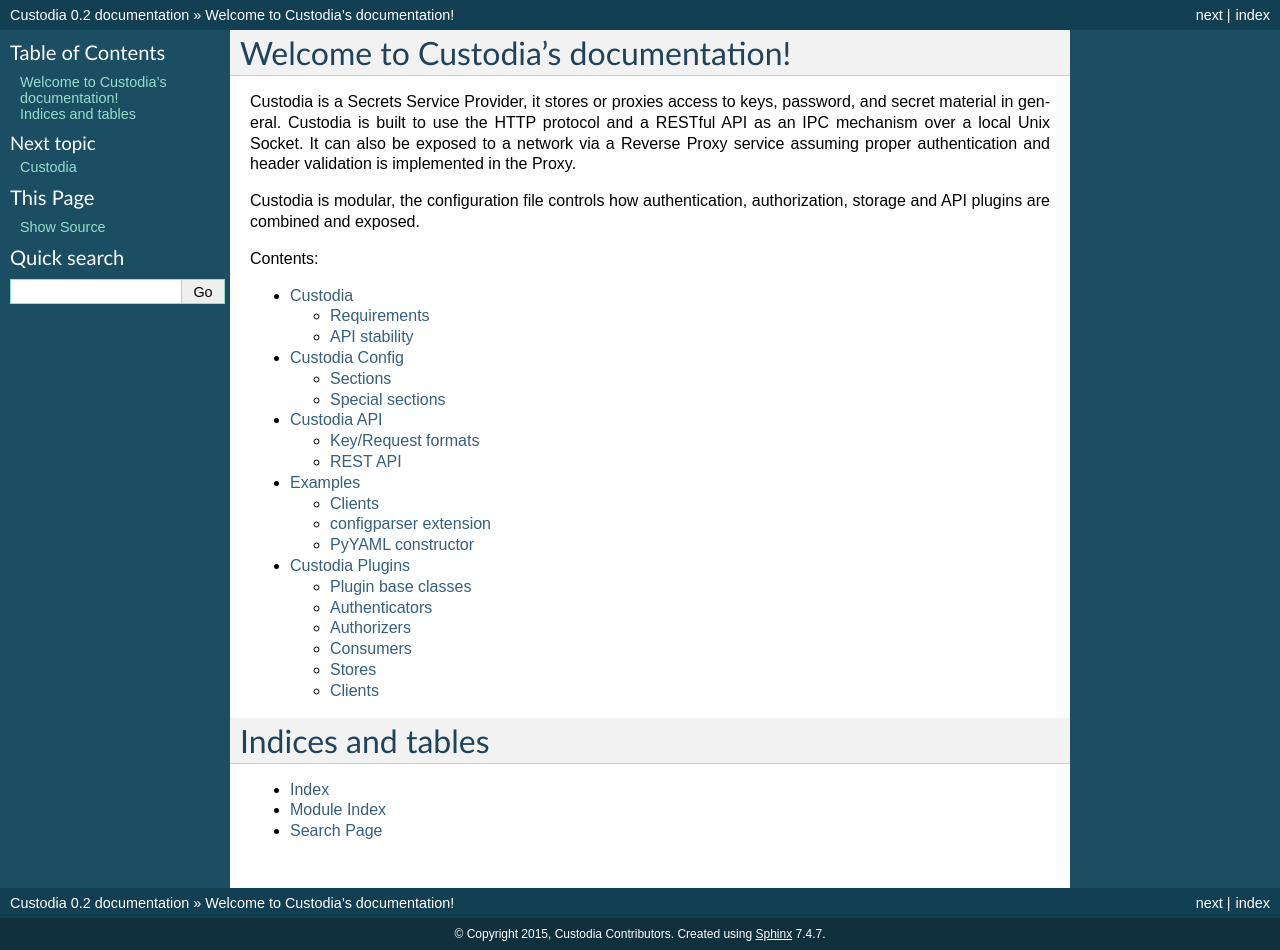
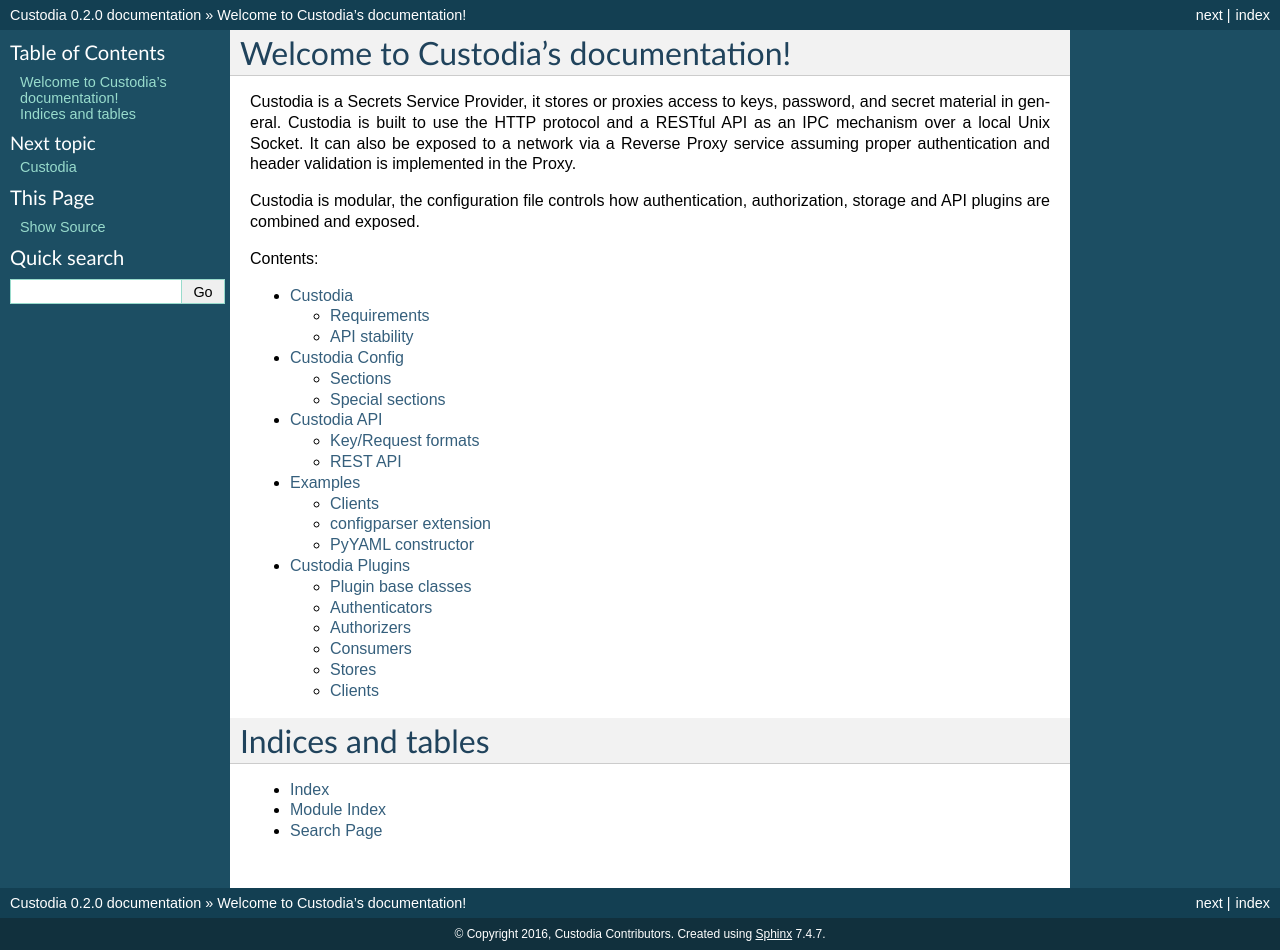
Before and after one commit to latchset/custodia, a Sphinx documentation site: the page built from docs/source/index.rst, in a window 1280 px wide. Built offline with Sphinx 7.4.7, drawn with Linux system fonts in a browser that asks for light colours.

Commit message:
Prepare release v0.2.0
Signed-off-by: Christian Heimes <cheimes@redhat.com>

```diff
--- a/docs/source/conf.py
+++ b/docs/source/conf.py
@@ -51,16 +51,16 @@
 
 # General information about the project.
 project = u'Custodia'
-copyright = u'2015, Custodia Contributors'
+copyright = u'2016, Custodia Contributors'
 
 # The version info for the project you're documenting, acts as replacement for
 # |version| and |release|, also used in various other places throughout the
 # built documents.
 #
 # The short X.Y version.
-version = '0.2'
+version = '0.2.0'
 # The full version, including alpha/beta/rc tags.
-release = '0.2'
+release = '0.2.0'
 
 # The language for content autogenerated by Sphinx. Refer to documentation
 # for a list of supported languages.
--- a/setup.py
+++ b/setup.py
@@ -63,7 +63,7 @@
     name='custodia',
     descricription='A service to manage, retrieve and store secrets',
     long_description=long_description,
-    version='0.2.dev1',
+    version='0.2.0',
     license='GPLv3+',
     maintainer='Custodia project Contributors',
     maintainer_email='simo@redhat.com',
```
